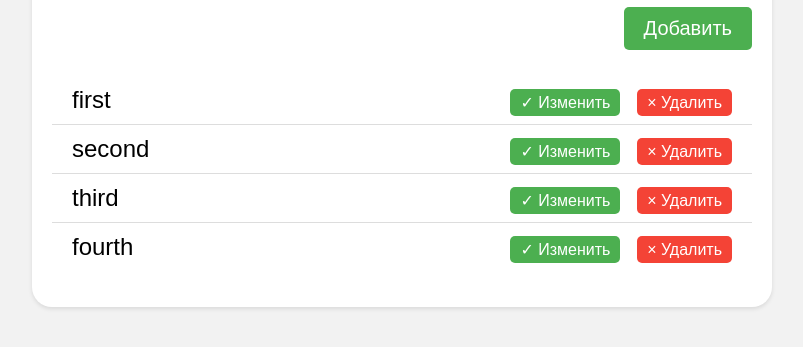
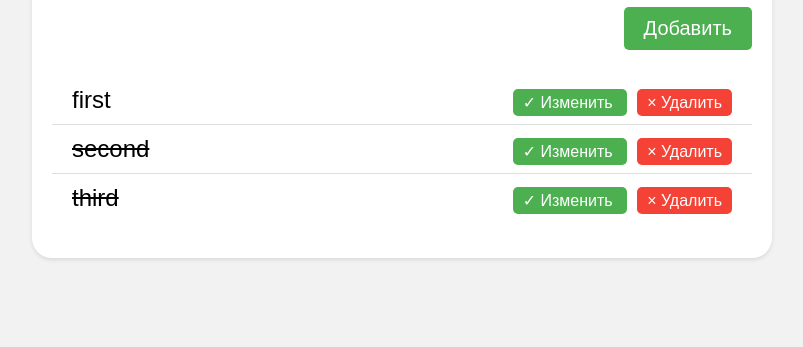
Before and after one commit to UMAtaullin/Notes, a plain HTML site: page index.html in a window 1280 px wide. Shown: the part 165-512 px from the top of the page, without its empty margins (238-1041 px from the left). Drawn offline with Linux system fonts and the light colour scheme.

Commit message:
event.target.dataset.type

```diff
--- a/app.js
+++ b/app.js
@@ -2,37 +2,72 @@ const inputEl = document.getElementById('title')
 const createBtn = document.getElementById('create')
 const listEl= document.getElementById('list')
 
-const notes = ['first', 'second', 'third', 'fourth']
+const notes = [
+  {title: 'first', completed: false},
+  {title: 'second', completed: true},
+  {title: 'third', completed: true}
+]
 
-const render = (note) => {
-  listEl.insertAdjacentHTML(
-    'beforeend',
-    `
-      <li class="list-group-item">
-      <span>${note}</span>
-      <span>
-        <span class="btn-success">&check; Изменить</span>
-        <span class="btn-danger">&times; Удалить</span>
-      </span>
-      </li>
-    `
-  )
+function render() {
+  listEl.innerHTML = ''
+  for (let i = 0; i < notes.length; i++) {
+    listEl.insertAdjacentHTML('beforeend',
+      getNoteTemplate(notes[i], i))
+  }
 }
 
-for (let note of notes) {
-  render(note)
-}
+render()
 
 createBtn.onclick = function() {
   if (inputEl.value.length === 0) {
     return
   }
+  const newNote = {
+    title: inputEl.value, completed: false,
+  }
 
-  render(inputEl.value)
-
+  notes.push(newNote)
+  render()
   inputEl.value = ''
 }
 
+listEl.onclick = function (event) {
+  if (event.target.dataset.index) {
+    const index = parseInt(event.target.dataset.index)
+    const type = parseInt(event.target.dataset.type)
+
+    if (type === 'toggle') {
+      notes[index].completed = !notes[index].completed
+    } else if (type === 'remove') {
+      notes.splice(index, 1)
+    }
+
+    render()
+  }
+}
+
+function getNoteTemplate(note, index) {
+  return `
+    <li class="list-group-item">
+    <span class="${note.completed ? 'decorate' : ''}">
+      ${note.title}
+    </span>
+    <span>
+      <span
+        class="btn-success"
+        data-index="${index}"
+        data-type="toggle">
+          &check; Изменить
+      </span>
+      <span
+        class="btn-danger"
+        data-index="${index}"
+        data-type="remove">
+          &times; Удалить</span>
+    </span>
+    </li>
+  `
+}
 
 
 
@@ -63,3 +98,19 @@ const array = [1, 2, 5, 290]
 // array[array.length] = 'by'
 // console.log(array)
 */
+
+/**
+ * Object Theory
+const person = {
+  surname: 'Ural',
+  lastName: 'Jon',
+  year: 1988,
+  hasGirlFriend: false,
+  lg: ['ru', 'en', 'bsh'],
+  getFullName: function() {
+    console.log(this.surname, this.lastName)
+  },
+}
+
+person.getFullName()
+ */
--- /dev/null
+++ b/array-theory.js
@@ -0,0 +1 @@
+console.log('hi')
--- a/index.html
+++ b/index.html
@@ -6,6 +6,7 @@
     <link rel="stylesheet" href="style.css">
     <title>Заметки</title>
     <script src="app.js" defer></script>
+    <script src="array-theory.js"></script>
   </head>
   <body>
     <div class="container">
--- a/style.css
+++ b/style.css
@@ -9,7 +9,7 @@ body {
   max-width: 700px;
   margin: 30px auto;
   padding: 20px;
-	border-radius: 20px;
+  border-radius: 20px;
   background-color: #fff;
   box-shadow: 0 2px 4px rgba(0, 0, 0, 0.1);
 }
@@ -44,7 +44,7 @@ h1 {
   border: none;
   border-radius: 5px;
   cursor: pointer;
-	margin-bottom: 10px;
+  margin-bottom: 10px;
 }
 
 .btn-add:hover {
@@ -103,3 +103,7 @@ h1 {
 .btn-danger:hover {
   background-color: #da190b;
 }
+
+.decorate {
+  text-decoration:line-through;
+}
```
